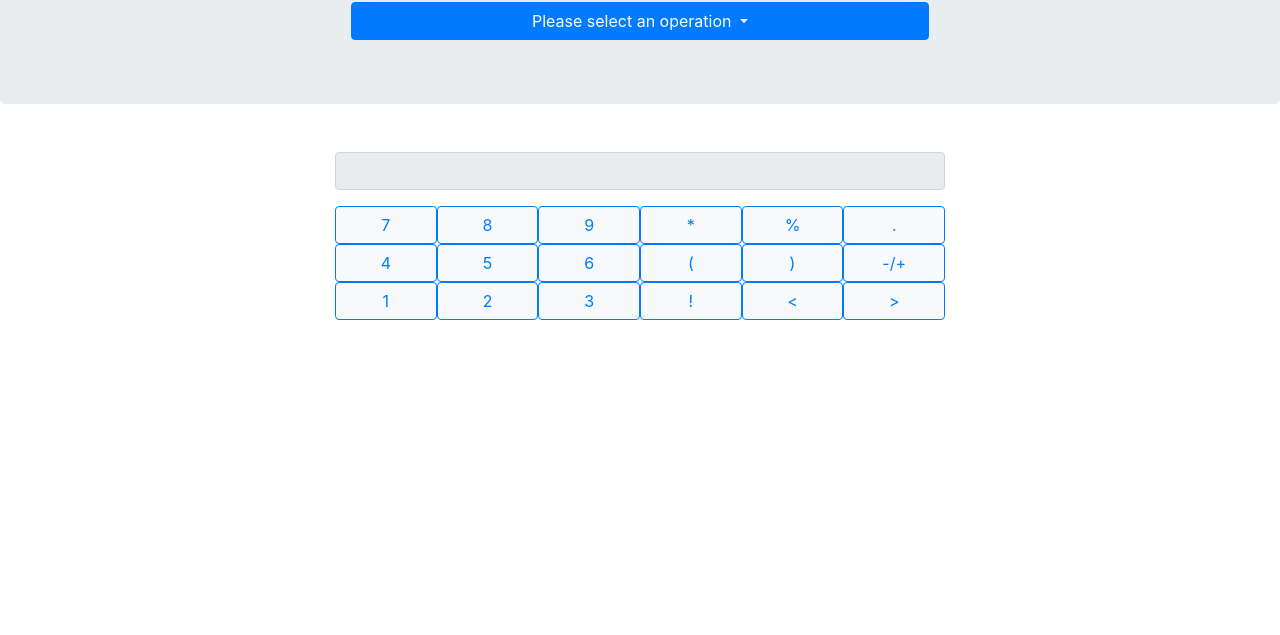
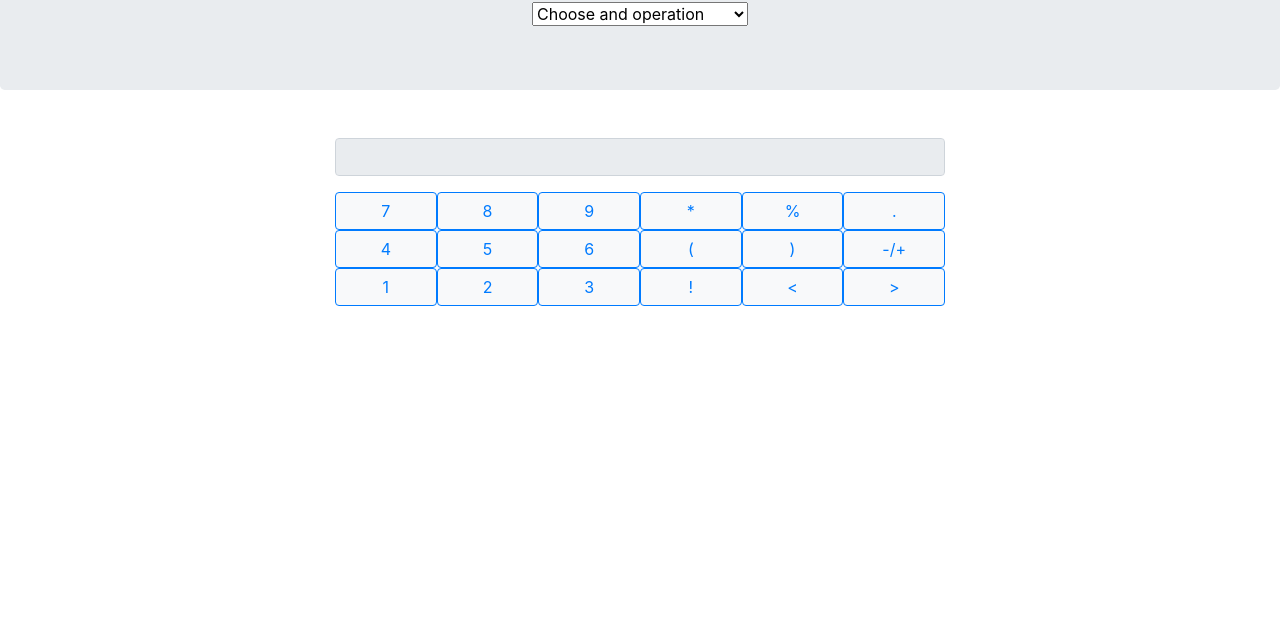
Before and after one commit to moforemmanuel/calculator_with_ui, a plain HTML site: page views/index.html in a window 1280 px wide. Shown: the part 165-800 px from the top of the page. Drawn offline with nearby package versions, Linux system fonts and the light colour scheme.

Commit message:
Dropdown

```diff
--- a/views/index.html
+++ b/views/index.html
@@ -21,15 +21,16 @@
                     <h1 class="display-3">Welcome</h1>
                     <hr class="my-2">
                     <div class="dropdown open">
-                        <button class="btn btn-primary btn-block dropdown-toggle" type="button" id="triggerId"
-                            data-toggle="dropdown" aria-haspopup="true" aria-expanded="false">
-                            Please select an operation
+
                         </button>
-                        <div class="dropdown-menu w-100 text-center" aria-labelledby="triggerId">
-                            <a class="dropdown-item" href="#">Action 1</a>
-                            <a class="dropdown-item" href="#">Action 2</a>
-                            <a class="dropdown-item" href="#">Action 3</a>
-                        </div>
+                         <select id = "name">
+                            <option value = "" disable selected hidden style="font-weight:100">Choose and operation </option>
+                            <option value = "Basic Operations">Basic Operation</option>
+                            <option value = "Trigonometric Operations">Trigonometric Operations</option>
+                            <option value = "Hyperbolic Operations">Hyperbolic Operations</option>
+                            <option value = "Conversion Operations">Conversion Operations</option>
+                        </select>
+
                     </div>
                 </div>
             </div>
@@ -126,6 +127,17 @@
     <script src="https://stackpath.bootstrapcdn.com/bootstrap/4.3.1/js/bootstrap.min.js"
         integrity="sha384-JjSmVgyd0p3pXB1rRibZUAYoIIy6OrQ6VrjIEaFf/nJGzIxFDsf4x0xIM+B07jRM" crossorigin="anonymous">
     </script>
+
+    <script>
+
+        $(document).ready(function(){
+            $("#name").on('change',function(){
+                alert($(this).val());
+            });
+        });
+
+    </script>
+
 </body>
 
 </html>
```
